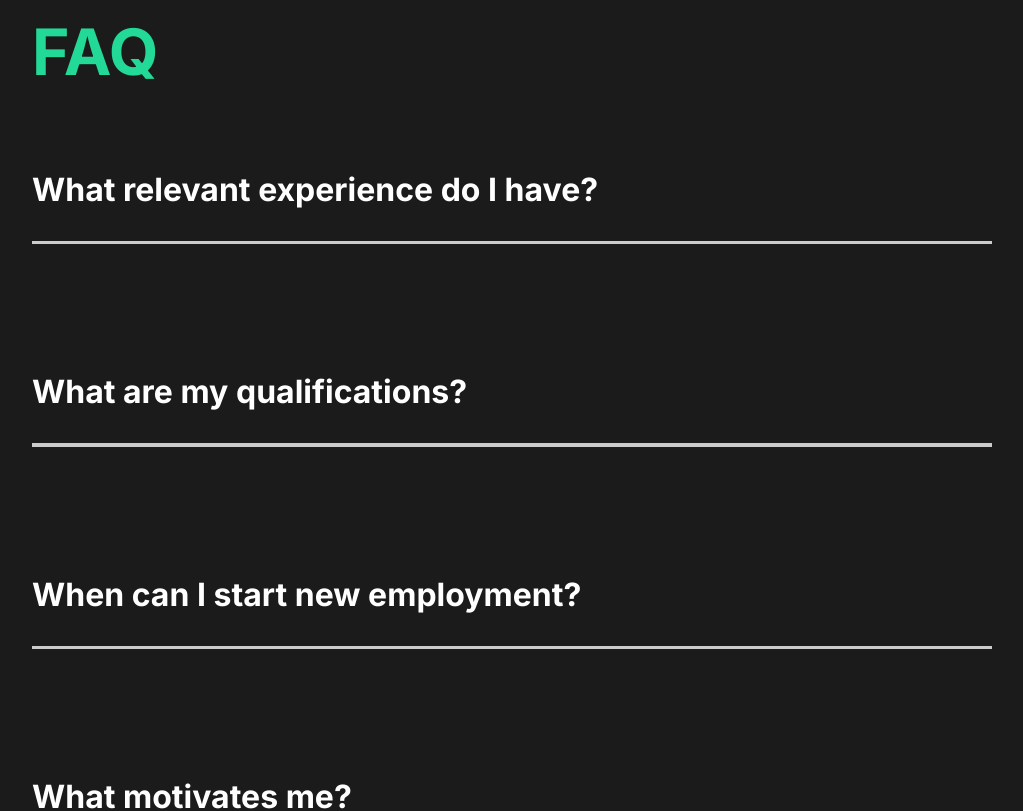
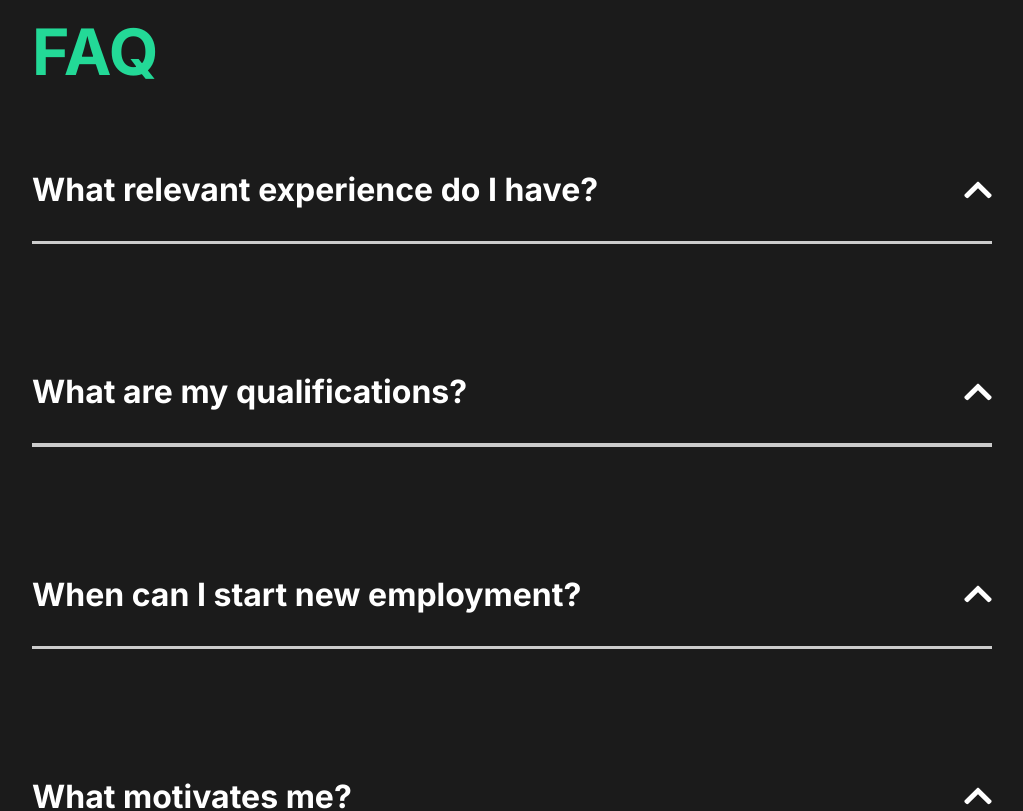
Before and after one commit to jleomorris/portfolio-v3, a React (Create React App) app: page / in a window 1280 px wide. Shown: the part 2240-3051 px from the top of the page, without its empty margins (128-1151 px from the left). Built offline with nearby package versions, Linux system fonts and the light colour scheme.

Commit message:
Add chevrons to Faq titles

```diff
--- a/src/components/Toggle.js
+++ b/src/components/Toggle.js
@@ -1,17 +1,41 @@
 import React, { useState } from "react";
 // Framer motion
 import { motion } from "framer-motion";
+// Font Awesome
+import { FontAwesomeIcon } from "@fortawesome/react-fontawesome";
+import { faChevronDown, faChevronUp } from "@fortawesome/free-solid-svg-icons";
+// Styled components
+import styled from "styled-components";
 
 const Toggle = ({ children, title }) => {
   const [toggle, setToggle] = useState(false);
 
   return (
-    <motion.div layout className="question" onClick={() => setToggle(!toggle)}>
-      <motion.h4 layout>{title}</motion.h4>
+    <StyledToggle
+      layout
+      className="question"
+      onClick={() => setToggle(!toggle)}
+    >
+      <div className="title-container">
+        <motion.h4 layout>{title}</motion.h4>
+        <FontAwesomeIcon icon={toggle ? faChevronDown : faChevronUp} />
+      </div>
       {toggle ? children : ""}
       <div className="faq-line"></div>
-    </motion.div>
+    </StyledToggle>
   );
 };
 
+const StyledToggle = styled(motion.div)`
+  .title-container {
+    display: flex;
+    justify-content: space-between;
+    align-items: center;
+
+    svg {
+      font-size: 2rem;
+    }
+  }
+`;
+
 export default Toggle;
```
